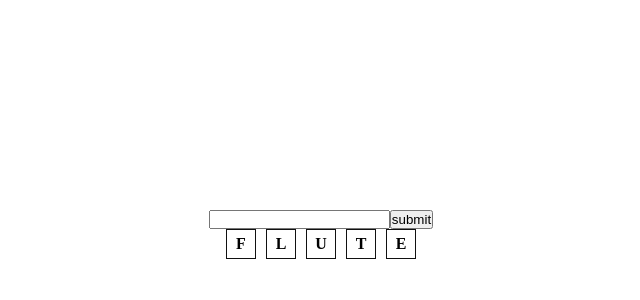
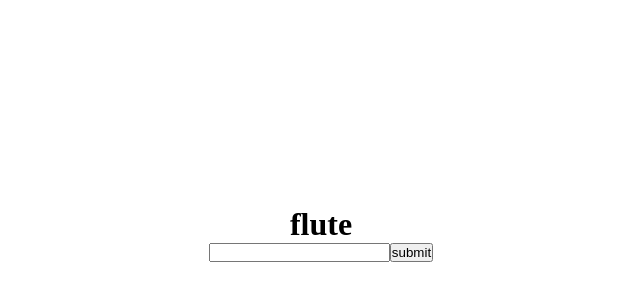
Before and after one commit to deaduchiha/miley-challange, a React (Vite) app: page / in a window 1280 px wide. Shown: the part 166-466 px from the top of the page, without its empty margins (319-959 px from the left). Built offline with nearby package versions, Linux system fonts and the light colour scheme.

Commit message:
update styles and show inputs

```diff
--- a/src/components/modules/submit.jsx
+++ b/src/components/modules/submit.jsx
@@ -1,11 +1,10 @@
-import { useContext, useEffect, useState } from "react";
+import { useContext, useEffect } from "react";
 import { checkWords, isCorrectWord } from "../../utils/functions";
 import { wordsContext } from "../templates/Landing";
 
 const Submit = () => {
-  const { lowWord, mainWord } = useContext(wordsContext);
+  const { lowWord, mainWord, allWords, setAllWords } = useContext(wordsContext);
   // console.log("my word", myWord);
-  const [allWords, setAllWords] = useState([]);
 
   useEffect(() => {
     console.log(allWords);
--- a/src/components/templates/Landing.jsx
+++ b/src/components/templates/Landing.jsx
@@ -1,5 +1,5 @@
 import { createContext, useEffect, useState } from "react";
-import { changeToArray, generateRandomWord } from "../../utils/functions";
+import { generateRandomWord } from "../../utils/functions";
 import Submit from "../modules/submit";
 import styles from "./Landing.module.css";
 
@@ -8,7 +8,12 @@ export const wordsContext = createContext();
 
 const Landing = () => {
   const [mainWord, setMainWord] = useState("");
-  const myWord = changeToArray(mainWord);
+
+  const [allWords, setAllWords] = useState([]);
+
+  const arr = allWords.map((letter) => letter.split(""));
+  console.log(allWords);
+  console.log(arr);
 
   const [word, setWord] = useState("");
   const lowWord = word.toLowerCase();
@@ -18,7 +23,8 @@ const Landing = () => {
   }, []);
 
   return (
-    <wordsContext.Provider value={{ lowWord, mainWord }}>
+    <wordsContext.Provider value={{ lowWord, mainWord, allWords, setAllWords }}>
+      <h1>{mainWord}</h1>
       <input
         type="text"
         value={word}
@@ -26,9 +32,13 @@ const Landing = () => {
       />
 
       <Submit />
-      <div className={styles.test}>
-        {myWord.map((letter, index) => (
-          <h4 key={index}>{letter}</h4>
+      <div className={styles.words}>
+        {arr.map((letters, index) => (
+          <div key={index}>
+            {letters.map((letter, index) => (
+              <h4 key={index}>{letter}</h4>
+            ))}
+          </div>
         ))}
       </div>
     </wordsContext.Provider>
--- a/src/components/templates/Landing.module.css
+++ b/src/components/templates/Landing.module.css
@@ -2,13 +2,19 @@
   letter-spacing: 20px;
   text-transform: uppercase;
 }
-.test {
+.words {
   display: flex;
   justify-content: center;
+  align-items: center;
   gap: 10px;
+  flex-direction: column;
+}
+.words div {
+  display: flex;
+  gap: 5px;
 }
 
-.test h4 {
+.words h4 {
   border: 1px solid #111;
   display: flex;
   justify-content: center;
@@ -16,4 +22,5 @@
   width: 30px;
   height: 30px;
   text-transform: uppercase;
+  flex-direction: column;
 }
```
